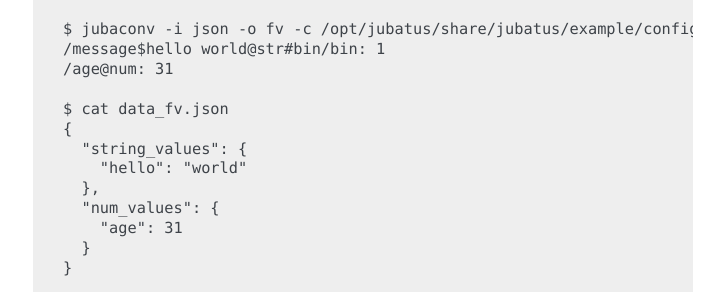
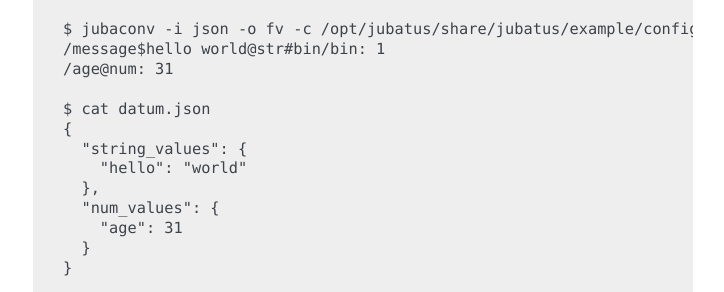
Before and after one commit to jubatus/website, a Sphinx documentation site: the page built from source/en/commands.rst, in a window 1280 px wide and 900 px high, scrolled down 6715 px. Shown: the part 300-592 px from the top of the window, without its empty margins (387-1111 px from the left). Built offline with Sphinx 7.4.7, drawn with Linux system fonts in a browser that asks for light colours; the version number could not be read and is left out; some of the changed text lies outside the part shown.

Commit message:
fix wrong filename in jubaconv example

```diff
--- a/source/en/commands.rst
+++ b/source/en/commands.rst
@@ -380,7 +380,7 @@
    /message$hello world@str#bin/bin: 1
    /age@num: 31
 
-   $ cat data_fv.json
+   $ cat datum.json
    {
      "string_values": {
        "hello": "world"
--- a/source/ja/commands.rst
+++ b/source/ja/commands.rst
@@ -380,7 +380,7 @@
    /message$hello world@str#bin/bin: 1
    /age@num: 31
 
-   $ cat data_fv.json
+   $ cat datum.json
    {
      "string_values": {
        "hello": "world"
```
